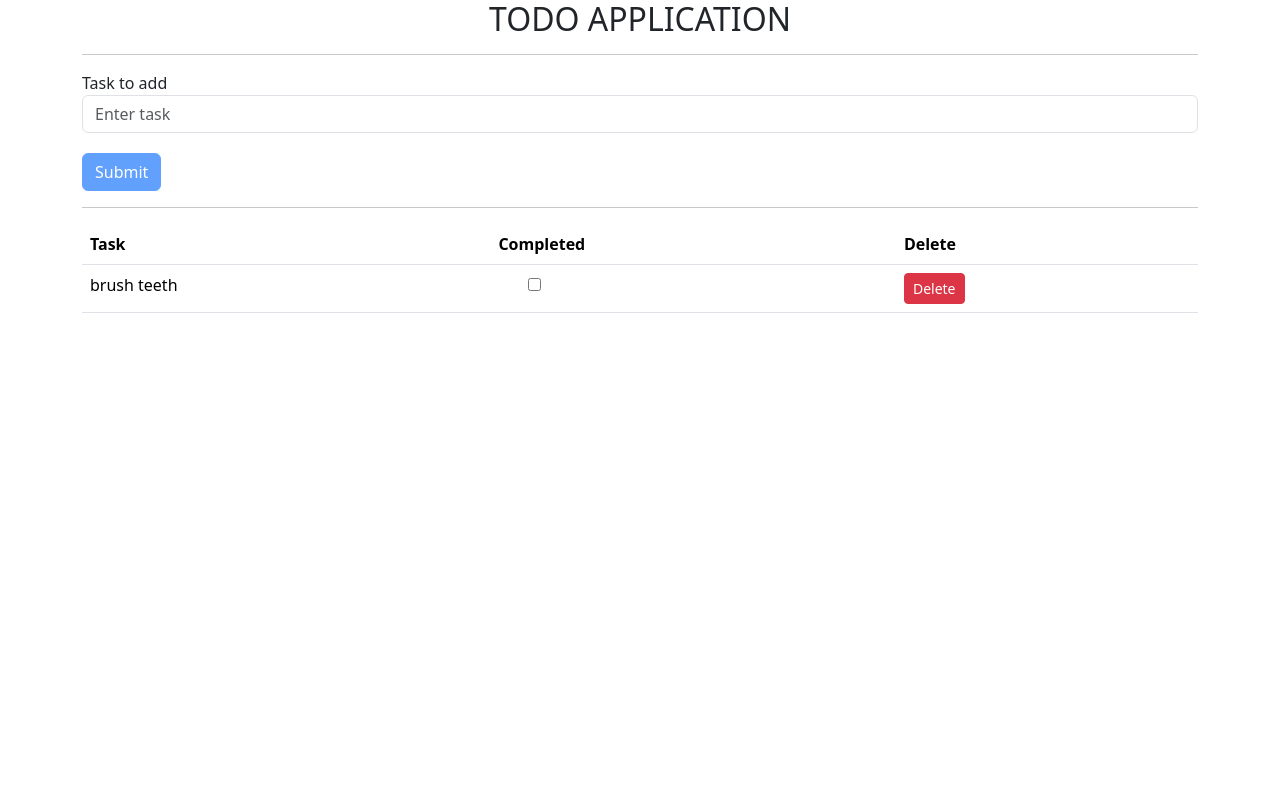
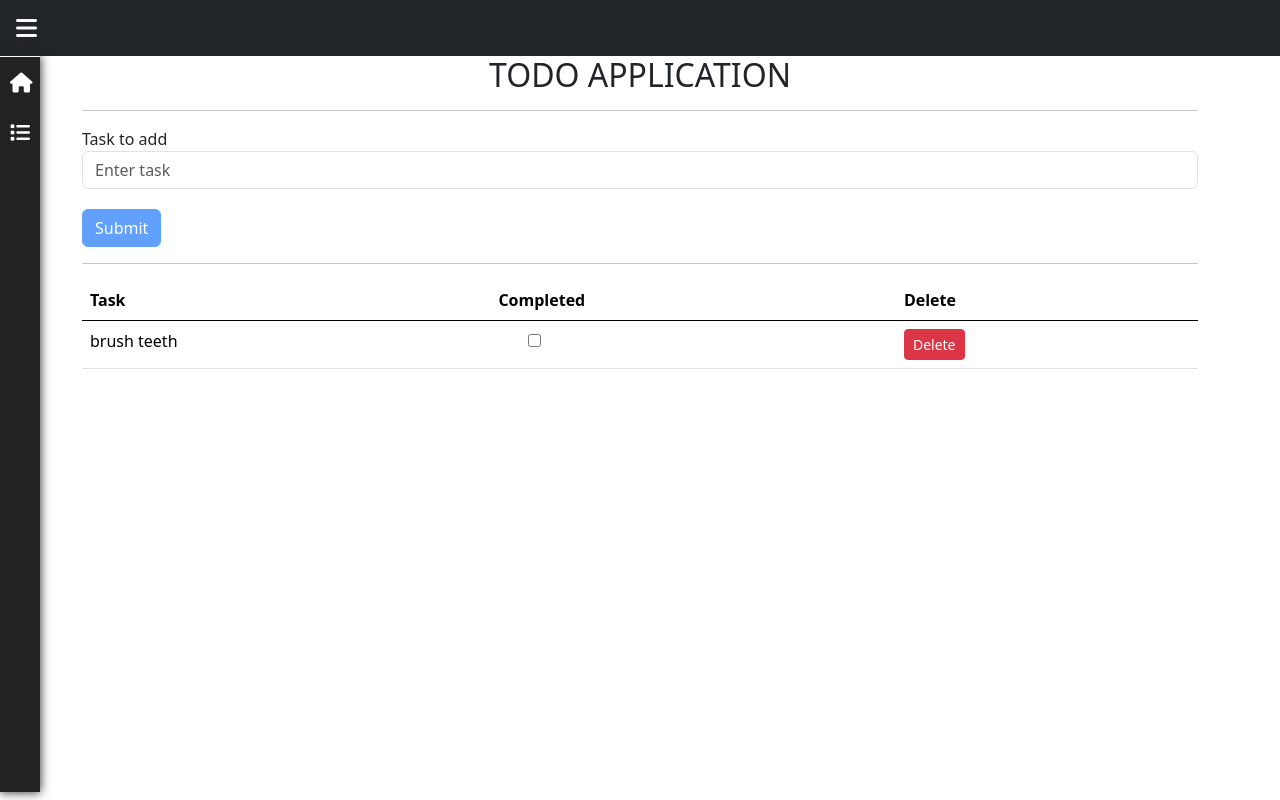
Before and after one commit to kubraArs/projetWeb3, an Angular app: page / in a window 1280 px wide. Built offline with nearby package versions, Linux system fonts and the light colour scheme.

Commit message:
ajout navbar

```diff
--- a/src/app/app.component.css
+++ b/src/app/app.component.css
@@ -0,0 +1,21 @@
+app-sidebar{
+    position: absolute;
+    left: 0rem;
+    width: 40px;
+    height: calc(100vh - 4rem);
+    box-shadow: 0px 0px 10px rgba(34, 34, 34, 1);
+    background-color: rgba(34, 34, 34, 1);
+    border-top: 1px solid white;
+    overflow-x: hidden;
+    white-space: nowrap;
+    transition: width 250ms ease-in;
+}
+
+.app-side-nav-open{
+    width: 250px;
+}
+
+app-todo {
+    width: calc(100%-250px);
+    left: 250px;
+}
--- a/src/app/app.component.html
+++ b/src/app/app.component.html
@@ -1 +1,12 @@
-<app-todo></app-todo>
+<app-header (sideNavToggled)="sideNavStatus = $event;"></app-header>
+
+
+<main>
+    <app-sidebar [sideNavStatus]="sideNavStatus" [ngClass]="
+    {'app-side-nav-open': sideNavStatus}"></app-sidebar>
+
+    <app-todo [ngClass]="
+    {'app-todo': sideNavStatus}" ></app-todo>
+
+
+</main>
--- a/src/app/app.component.ts
+++ b/src/app/app.component.ts
@@ -7,4 +7,5 @@ import { Component } from '@angular/core';
 })
 export class AppComponent {
   title = 'todo';
+  sideNavStatus: boolean= false;
 }
--- a/src/app/app.module.ts
+++ b/src/app/app.module.ts
@@ -4,11 +4,15 @@ import { BrowserModule } from '@angular/platform-browser';
 import { AppComponent } from './app.component';
 import { TodoComponent } from './todo/todo.component';
 import { FormsModule } from '@angular/forms';
+import { SidebarComponent } from './sidebar/sidebar.component';
+import { HeaderComponent } from './header/header.component';
 
 @NgModule({
   declarations: [
     AppComponent,
-    TodoComponent
+    TodoComponent,
+    SidebarComponent,
+    HeaderComponent
   ],
   imports: [
     FormsModule,
--- /dev/null
+++ b/src/app/header/header.component.css
@@ -0,0 +1,11 @@
+.side-nav-button{
+    display: flex;
+    justify-content: center;
+    align-items: center;
+    font-size: 1.5rem;
+    cursor: pointer;
+}
+.side-nav-button:hover{
+    background-color: grey;
+    border-radius: 30%;
+}
--- /dev/null
+++ b/src/app/header/header.component.html
@@ -0,0 +1,8 @@
+<nav class="navbar navbar-expand navbar-dark bg-dark px-2">
+
+    <div class="side-nav-button p-2 me-2 text-light" (click)="SideNavToggle()">
+        <i class="fa-solid fa-bars"></i>
+    </div>
+
+
+</nav>
--- /dev/null
+++ b/src/app/header/header.component.ts
@@ -0,0 +1,28 @@
+import { Component, EventEmitter, OnInit, Output } from '@angular/core';
+
+@Component({
+  selector: 'app-header',
+  templateUrl: './header.component.html',
+  styleUrls: ['./header.component.css']
+})
+export class HeaderComponent implements OnInit{
+
+  @Output() sideNavToggled = new EventEmitter<boolean>();
+  menueStatus: boolean= false;
+
+  constructor() {}
+
+  ngOnInit(): void {
+
+  }
+
+  SideNavToggle(){
+    this.menueStatus= !this.menueStatus;
+
+    this.sideNavToggled.emit(this.menueStatus);
+
+  }
+
+
+
+}
--- /dev/null
+++ b/src/app/sidebar/sidebar.component.css
@@ -0,0 +1,40 @@
+
+.side-nav-content{
+    color: white;
+}
+
+.nav-list{
+    list-style: none;
+    height: 100%;
+    padding: 0%;
+    margin-bottom: 0%;
+}
+.nav-list-item{
+    display: flex;
+    align-items: center;
+    height: 50px;
+}
+.nav-list-open .nav-list-item:hover{
+    background-color: rgba(255, 255, 255, 0.3);
+    border-radius: 10px;
+}
+
+.nav-list-item i{
+    font-size: 20px;
+    height: 25px;
+    width: 25px;
+    margin-right: 15px;
+    margin-left: 10px;
+    text-align: center;
+    line-height: 25px;
+}
+
+.nav-list-item span{
+    width: 170px;
+    text-transform: capitalize;
+}
+
+a{
+    text-decoration: none;
+    color: white;
+}
--- /dev/null
+++ b/src/app/sidebar/sidebar.component.html
@@ -0,0 +1,15 @@
+<div class="side-nav-content">
+
+
+    <ul class="nav-list" [ngClass]="{'nav-list-open': sideNavStatus}">
+        <li class="nav-list-item" *ngFor="let item of list">
+            <i class="{{item.icon}}"></i>
+            <span>
+                <a href="#">{{item.name}}</a>
+            </span>
+        </li>
+    </ul>
+
+
+
+</div>
--- /dev/null
+++ b/src/app/sidebar/sidebar.component.ts
@@ -0,0 +1,27 @@
+import { Component, Input, OnInit } from '@angular/core';
+
+@Component({
+  selector: 'app-sidebar',
+  templateUrl: './sidebar.component.html',
+  styleUrls: ['./sidebar.component.css']
+})
+export class SidebarComponent implements OnInit{
+@Input() sideNavStatus: boolean=false;
+  list =[
+    {
+      number: '1',
+      name: 'home',
+      icon: 'fa-solid fa-house',
+    },
+    {
+      number: '2',
+      name: 'to-do list',
+      icon: 'fas fa-list',
+    },
+  ];
+
+  constructor() {}
+
+  ngOnInit(): void {}
+
+}
--- a/src/app/todo/todo.component.ts
+++ b/src/app/todo/todo.component.ts
@@ -27,3 +27,4 @@ export class TodoComponent {
           this.taskArray[index].isCompleted = !this.taskArray[index].isCompleted ;
         }
 }
+export class TodolistComponent { }
--- a/src/index.html
+++ b/src/index.html
@@ -6,8 +6,15 @@
   <base href="/">
   <meta name="viewport" content="width=device-width, initial-scale=1">
   <link rel="icon" type="image/x-icon" href="favicon.ico">
+
+  <link href="https://cdn.jsdelivr.net/npm/bootstrap@5.0.2/dist/css/bootstrap.min.css" rel="stylesheet" integrity="sha384-EVSTQN3/azprG1Anm3QDgpJLIm9Nao0Yz1ztcQTwFspd3yD65VohhpuuCOmLASjC" crossorigin="anonymous">
+
+  <link rel="stylesheet" href="https://cdnjs.cloudflare.com/ajax/libs/font-awesome/6.0.0/css/all.min.css" integrity="sha512-...." crossorigin="anonymous" />
+
 </head>
 <body>
   <app-root></app-root>
+
+  <script src="https://cdn.jsdelivr.net/npm/bootstrap@5.0.2/dist/js/bootstrap.bundle.min.js" integrity="sha384-MrcW6ZMFYlzcLA8Nl+NtUVF0sA7MsXsP1UyJoMp4YLEuNSfAP+JcXn/tWtIaxVXM" crossorigin="anonymous"></script>
 </body>
 </html>
```
Also changed, not shown: 2 other files (tests, documents, lock files or other folders).
